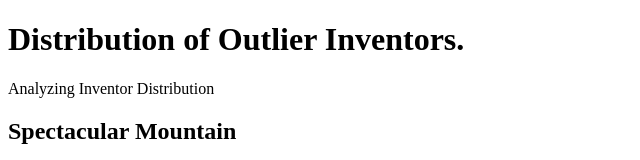
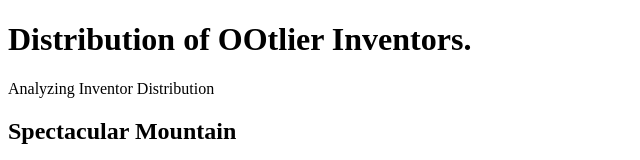
Before and after one commit to uvam/JobApps, a plain HTML site: page index.html in a window 1280 px wide. Shown: the top 160 px of the page, without its empty margins (0-640 px from the left). Drawn offline with Linux system fonts and the light colour scheme.

Commit message:
Update index.html

```diff
--- a/index.html
+++ b/index.html
@@ -5,7 +5,7 @@
     <title>title</title>
   </head>
   <body>
-  <h1>Distribution of Outlier Inventors.</h1>
+  <h1>Distribution of OOtlier Inventors.</h1>
   <p>Analyzing Inventor Distribution</p>
   <h2>Spectacular Mountain</h2>
   <img src="JobApps/github_FileRename/file_rename_test/uva_uvam_vivendo_varia_fit_20170519.png" alt="Mountain View"
```
